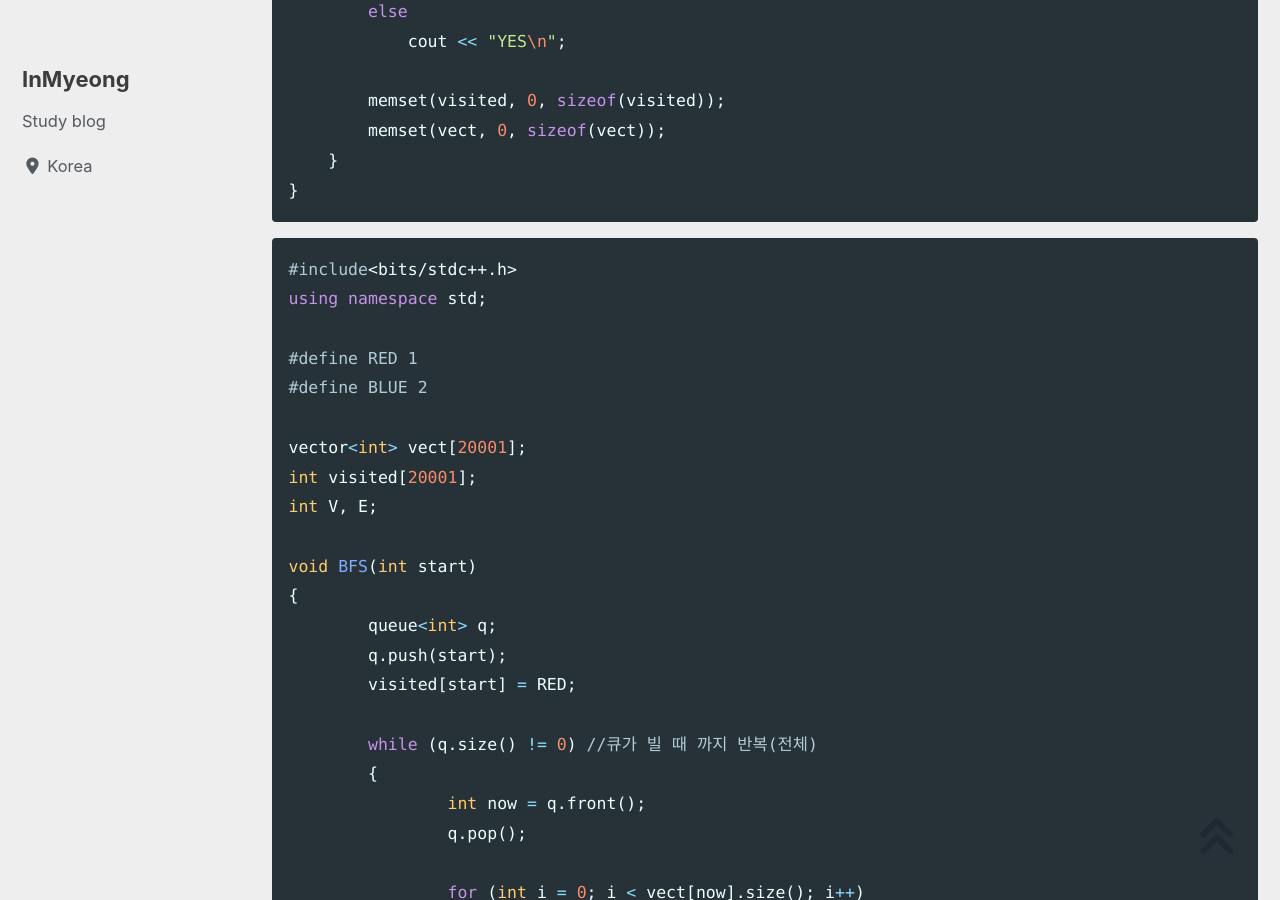
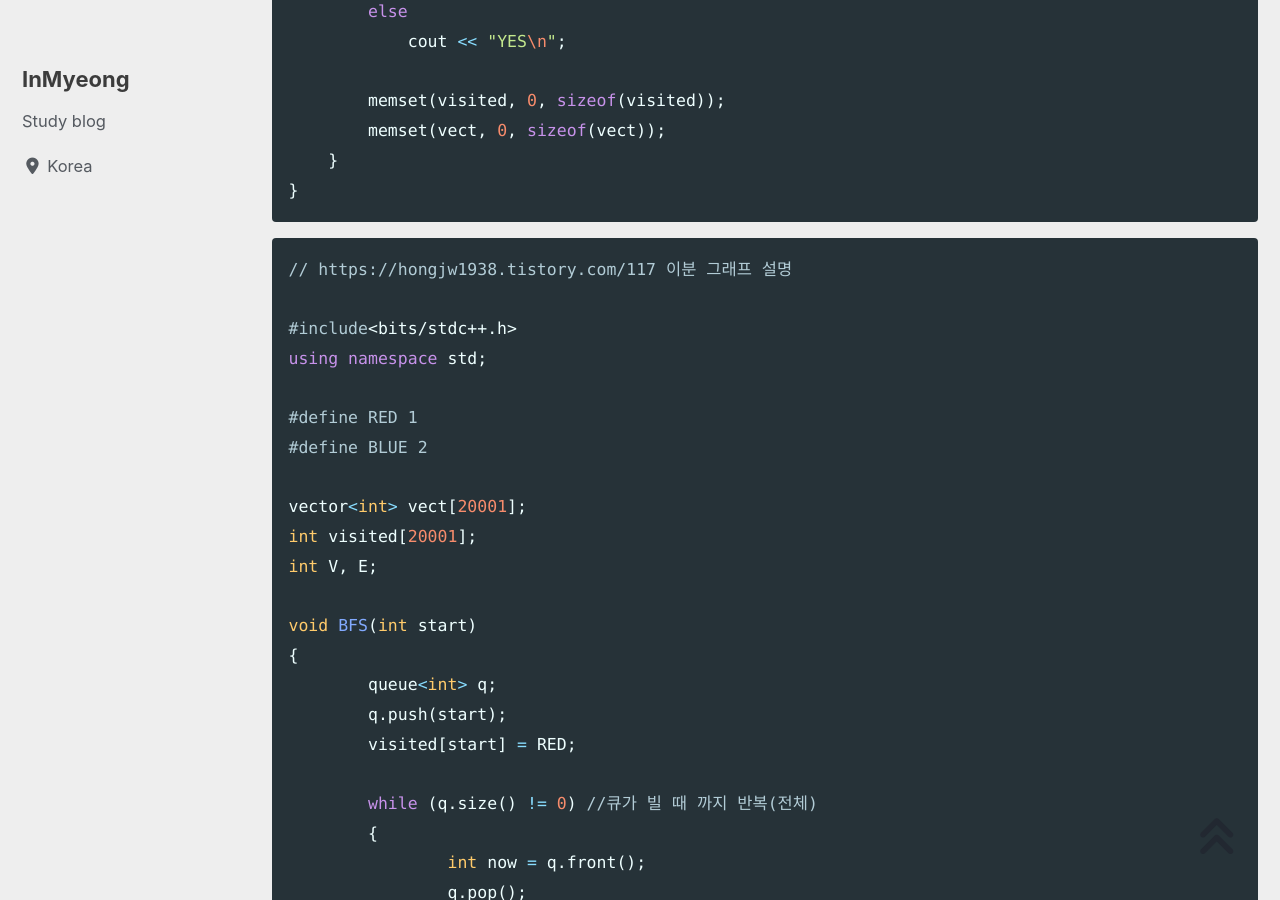
Before and after one commit to devMyeong/devMyeong.github.io, a Jekyll site: the page built from _posts/codingTest/2022-09-25-백준.md, in a window 1280 px wide and 900 px high, scrolled down 54216 px. Built offline with Jekyll 4.4.1, drawn with Linux system fonts in a browser that asks for light colours; cached includes are drawn as plain includes; nearby versions of some CDN libraries; some web fonts are replaced; comment, search, counter and statistics services are not loaded.

Commit message:
Chore : 수정

````diff
--- a/_posts/codingTest/2022-09-25-백준.md
+++ b/_posts/codingTest/2022-09-25-백준.md
@@ -1589,7 +1589,7 @@ using namespace std;
 #define BLUE 3
 
 vector<int> vect[20001]; //인접리스트
-int visited[20001];      //방문기록
+int visited[20001]; //방문기록
 int V, E;
 
 /* DFS 실행 */
@@ -1672,6 +1672,8 @@ int main()
 ```
 
 ```cpp
+// https://hongjw1938.tistory.com/117 이분 그래프 설명
+
 #include<bits/stdc++.h>
 using namespace std;
 
````
